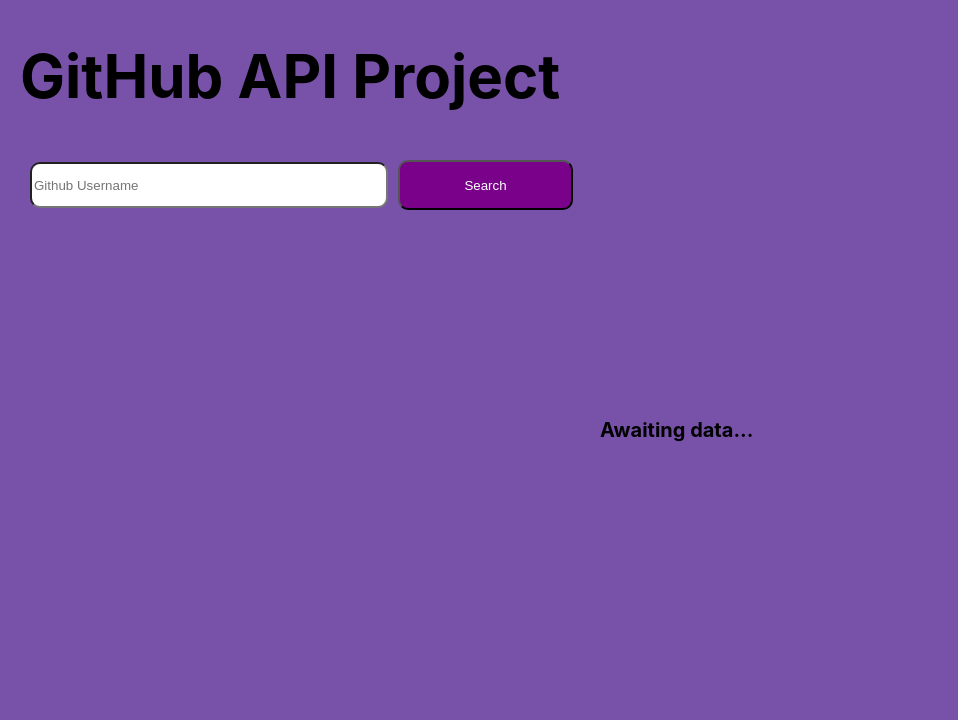
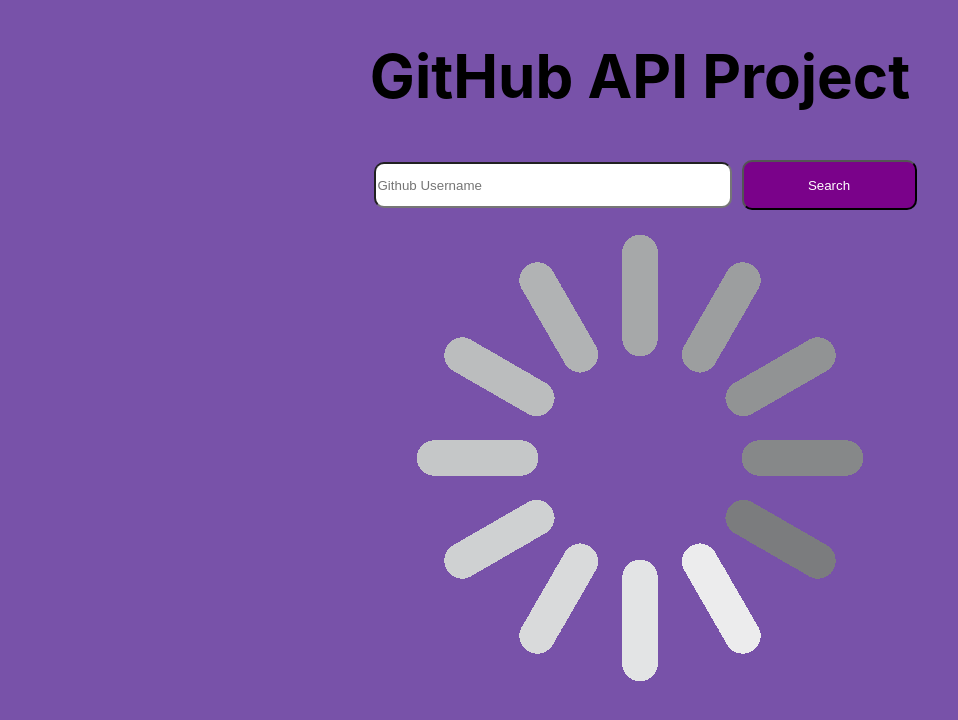
Before and after one commit to mikeysweeney/githubapi, a React (Create React App) app in the folder githubapi/: page / in a window 1280 px wide. Shown: the top 720 px of the page, without its empty margins (0-958 px from the left). Built offline with nearby package versions, Linux system fonts and the light colour scheme.

Commit message:
loading screen

```diff
--- a/githubapi/src/App.css
+++ b/githubapi/src/App.css
@@ -1,6 +1,5 @@
  .App {
-  margin-top: 10px;
-  margin-left: 20px;
+  text-align: center;
   font-size: 20px;
   font-weight: bold;
 }
@@ -21,6 +20,10 @@
 }
 .App-link {
   color: #050505;
+}
+img{
+  margin-top: 0px;
+  margin-left: 0px;
 }
 
 input{
--- a/githubapi/src/App.js
+++ b/githubapi/src/App.js
@@ -6,6 +6,7 @@
 import styled from 'styled-components';
 import Chart from './components/Charts';
 import Chart2 from './components/Charts2';
+import logo from './components/loading.gif';
 
 class App extends Component {
 
@@ -54,6 +55,7 @@
   }
   listOfLanguages(){
     const arr = [];
+    // eslint-disable-next-line no-lone-blocks
     {this.state.languages.map(language => (arr.push(language.language)))};
     var langsUnique = ([...new Set(arr)]);
 
@@ -61,10 +63,12 @@
   }
   renderLanguages(){
     const arr = [];
+    // eslint-disable-next-line no-lone-blocks
     {this.state.languages.map(language => (arr.push(language.language)))};
     var langsUnique = ([...new Set(arr)]);
     var arrayLength = langsUnique.length;
     const size=[];
+    // eslint-disable-next-line no-lone-blocks
     {this.state.languages.map(language => (size.push(language.size)))};
     const subA = size.slice(0,arrayLength);
     return(subA)
@@ -146,7 +150,9 @@
         {this.state.name ?
           this.renderInfo()
           :
-          <p id="loading-statement">Awaiting data...</p>}
+          <img src={logo} alt="loading..." />
+          }
+
       </div>
     );
   }
@@ -155,7 +161,8 @@
 
 
 const UserIcon = styled('img')`
-    position: 100px 200px;
-    width: 300px;
-    height: 300px;
+    position: 0px 0px;
+    width: 450px;
+    height: 450px;
+    border-radius: 50%;
     `
```
Also changed, not shown: githubapi/src/components/loading.gif (added).
